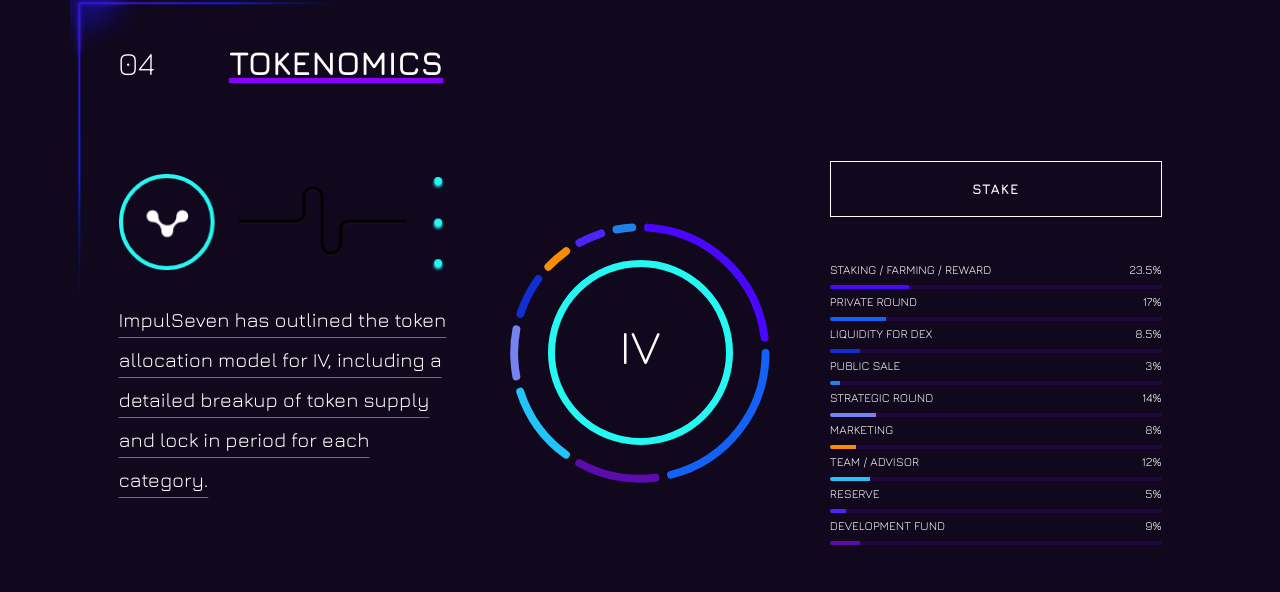
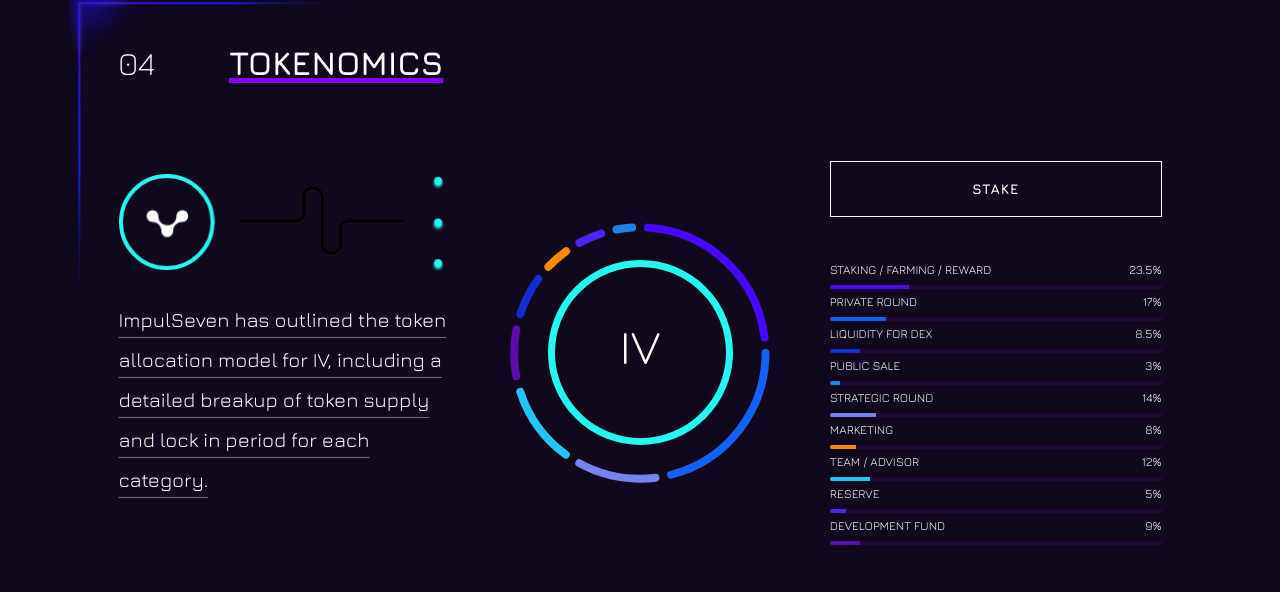
Before and after one commit to freedomfflow/impulseven, a website: page index.html in a window 1280 px wide. Shown: the part 3704-4296 px from the top of the page. Drawn offline with nearby package versions, Linux system fonts and the light colour scheme.

Commit message:
Fixing a color map for the graph

```diff
--- a/index.html
+++ b/index.html
@@ -263,9 +263,9 @@
 
                             <circle id="segment1" onmouseover="changeText(this.id)" onmouseout="restoreText()" class="donut-segment" cx="21" cy="21" r="15.91549430918954" fill="transparent" stroke="#4A07FF" stroke-width="1" stroke-dasharray="22 78" stroke-dashoffset="24" stroke-linecap="round"></circle>
                             <circle id="segment2" onmouseover="changeText(this.id)" onmouseout="restoreText()" class="donut-segment" cx="21" cy="21" r="15.91549430918954" fill="transparent" stroke="#1462F5" stroke-width="1" stroke-dasharray="21 79" stroke-dashoffset="100" stroke-linecap="round"></circle>
-                            <circle id="segment3" onmouseover="changeText(this.id)" onmouseout="restoreText()" class="donut-segment" cx="21" cy="21" r="15.91549430918954" fill="transparent" stroke="#5C0BAD" stroke-width="1" stroke-dasharray="10 90" stroke-dashoffset="77" stroke-linecap="round"></circle>
+                            <circle id="segment3" onmouseover="changeText(this.id)" onmouseout="restoreText()" class="donut-segment" cx="21" cy="21" r="15.91549430918954" fill="transparent" stroke="#7583F0" stroke-width="1" stroke-dasharray="10 90" stroke-dashoffset="77" stroke-linecap="round"></circle>
                             <circle id="segment4" onmouseover="changeText(this.id)" onmouseout="restoreText()" class="donut-segment" cx="21" cy="21" r="15.91549430918954" fill="transparent" stroke="#23C4F8" stroke-width="1" stroke-dasharray="10 90" stroke-dashoffset="65" stroke-linecap="round"></circle>
-                            <circle id="segment5" onmouseover="changeText(this.id)" onmouseout="restoreText()" class="donut-segment" cx="21" cy="21" r="15.91549430918954" fill="transparent" stroke="#7583F0" stroke-width="1" stroke-dasharray="6 94" stroke-dashoffset="53" stroke-linecap="round"></circle>
+                            <circle id="segment5" onmouseover="changeText(this.id)" onmouseout="restoreText()" class="donut-segment" cx="21" cy="21" r="15.91549430918954" fill="transparent" stroke="#5C0BAD" stroke-width="1" stroke-dasharray="6 94" stroke-dashoffset="53" stroke-linecap="round"></circle>
                             <circle id="segment6" onmouseover="changeText(this.id)" onmouseout="restoreText()" class="donut-segment" cx="21" cy="21" r="15.91549430918954" fill="transparent" stroke="#1232E2E9" stroke-width="1" stroke-dasharray="5 95" stroke-dashoffset="45" stroke-linecap="round"></circle>
                             <circle id="segment7" onmouseover="changeText(this.id)" onmouseout="restoreText()" class="donut-segment" cx="21" cy="21" r="15.91549430918954" fill="transparent" stroke="#FB8C01" stroke-width="1" stroke-dasharray="3 97" stroke-dashoffset="38" stroke-linecap="round"></circle>
                             <circle id="segment8" onmouseover="changeText(this.id)" onmouseout="restoreText()" class="donut-segment" cx="21" cy="21" r="15.91549430918954" fill="transparent" stroke="#4E25F8" stroke-width="1" stroke-dasharray="3 97" stroke-dashoffset="33" stroke-linecap="round"></circle>
```
